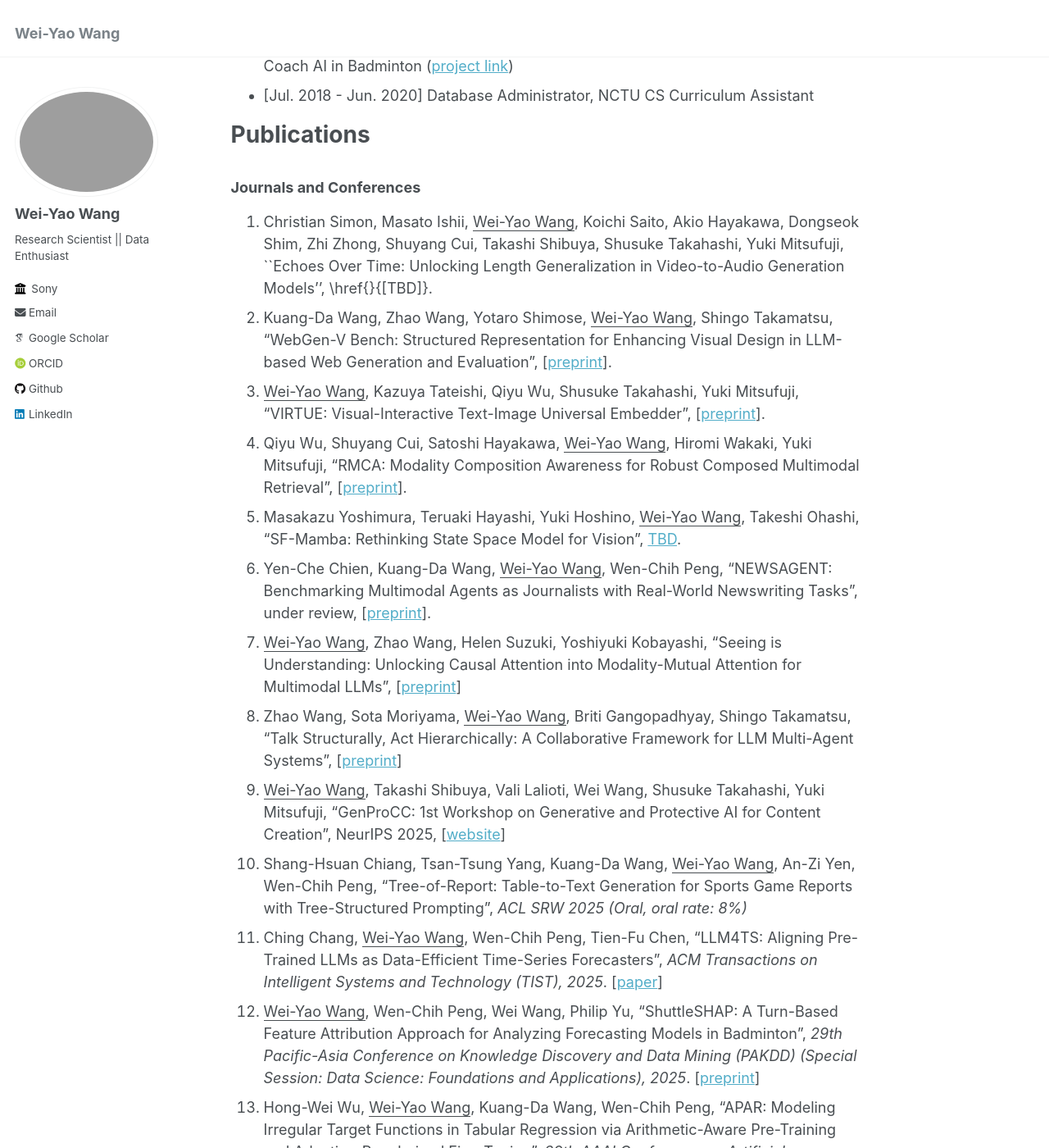
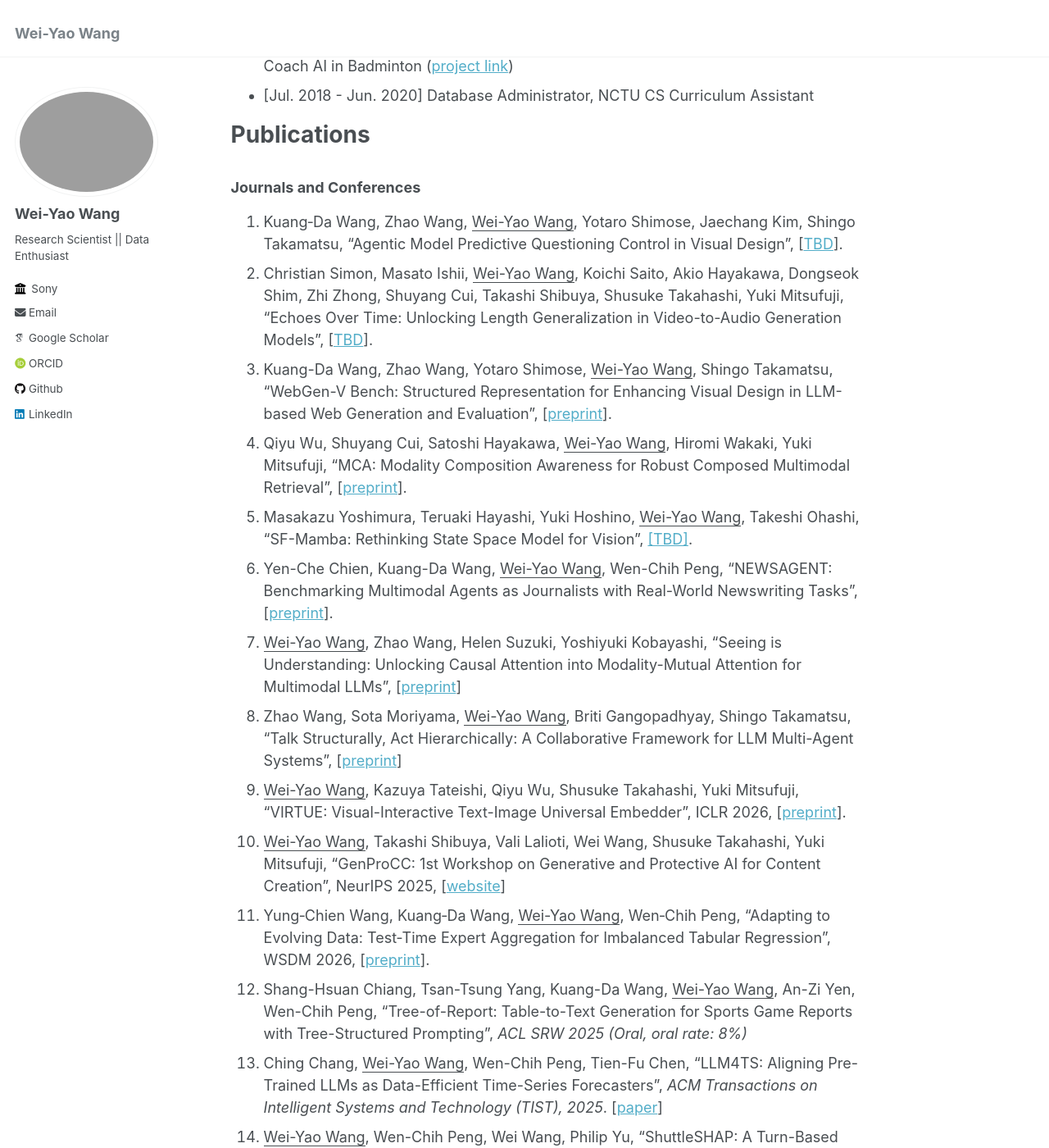
Before and after one commit to wywyWang/wywyWang.github.io, a Jekyll site: the page built from _pages/about.md, in a window 1280 px wide and 1400 px high, scrolled down 1200 px. Shown: the whole window at 82% size. Built offline with Jekyll 4.4.1, drawn with Linux system fonts in a browser that asks for light colours; some web fonts are replaced; some of the changed text lies outside the part shown.

Commit message:
update ICLR-26 publication

```diff
--- a/_pages/about.md
+++ b/_pages/about.md
@@ -33,15 +33,17 @@ Publications
 ======
 
 ### Journals and Conferences
-1. Christian Simon, Masato Ishii, <ins>Wei-Yao Wang</ins>, Koichi Saito, Akio Hayakawa, Dongseok Shim, Zhi Zhong, Shuyang Cui, Takashi Shibuya, Shusuke Takahashi, Yuki Mitsufuji, ``Echoes Over Time: Unlocking Length Generalization in Video-to-Audio Generation Models'', \href{}{[TBD]}.
-2. Kuang-Da Wang, Zhao Wang, Yotaro Shimose, <ins>Wei-Yao Wang</ins>, Shingo Takamatsu, "WebGen-V Bench: Structured Representation for Enhancing Visual Design in LLM-based Web Generation and Evaluation", [[preprint](https://arxiv.org/abs/2510.15306v1)].
-3. <ins>Wei-Yao Wang</ins>, Kazuya Tateishi, Qiyu Wu, Shusuke Takahashi, Yuki Mitsufuji, "VIRTUE: Visual-Interactive Text-Image Universal Embedder", [[preprint](https://arxiv.org/abs/2510.00523)].
-3. Qiyu Wu, Shuyang Cui, Satoshi Hayakawa, <ins>Wei-Yao Wang</ins>, Hiromi Wakaki, Yuki Mitsufuji, "RMCA: Modality Composition Awareness for Robust Composed Multimodal Retrieval", [[preprint](https://arxiv.org/abs/2510.15543)].
-3. Masakazu Yoshimura, Teruaki Hayashi, Yuki Hoshino, <ins>Wei-Yao Wang</ins>, Takeshi Ohashi, "SF-Mamba: Rethinking State Space Model for Vision", [TBD]().
-4. Yen-Che Chien, Kuang-Da Wang, <ins>Wei-Yao Wang</ins>, Wen-Chih Peng, "NEWSAGENT: Benchmarking Multimodal Agents as Journalists with Real-World Newswriting Tasks", under review, [[preprint](https://arxiv.org/abs/2509.00446)].
+1. Kuang‑Da Wang, Zhao Wang, <ins>Wei-Yao Wang</ins>, Yotaro Shimose, Jaechang Kim, Shingo Takamatsu, "Agentic Model Predictive Questioning Control in Visual Design", [[TBD]()].
+2. Christian Simon, Masato Ishii, <ins>Wei-Yao Wang</ins>, Koichi Saito, Akio Hayakawa, Dongseok Shim, Zhi Zhong, Shuyang Cui, Takashi Shibuya, Shusuke Takahashi, Yuki Mitsufuji, "Echoes Over Time: Unlocking Length Generalization in Video-to-Audio Generation Models", [[TBD]()].
+3. Kuang-Da Wang, Zhao Wang, Yotaro Shimose, <ins>Wei-Yao Wang</ins>, Shingo Takamatsu, "WebGen-V Bench: Structured Representation for Enhancing Visual Design in LLM-based Web Generation and Evaluation", [[preprint](https://arxiv.org/abs/2510.15306v1)].
+3. Qiyu Wu, Shuyang Cui, Satoshi Hayakawa, <ins>Wei-Yao Wang</ins>, Hiromi Wakaki, Yuki Mitsufuji, "MCA: Modality Composition Awareness for Robust Composed Multimodal Retrieval", [[preprint](https://arxiv.org/abs/2510.15543)].
+3. Masakazu Yoshimura, Teruaki Hayashi, Yuki Hoshino, <ins>Wei-Yao Wang</ins>, Takeshi Ohashi, "SF-Mamba: Rethinking State Space Model for Vision", [[TBD]]().
+4. Yen-Che Chien, Kuang-Da Wang, <ins>Wei-Yao Wang</ins>, Wen-Chih Peng, "NEWSAGENT: Benchmarking Multimodal Agents as Journalists with Real-World Newswriting Tasks", [[preprint](https://arxiv.org/abs/2509.00446)].
 5. <ins>Wei-Yao Wang</ins>, Zhao Wang, Helen Suzuki, Yoshiyuki Kobayashi, "Seeing is Understanding: Unlocking Causal Attention into Modality-Mutual Attention for Multimodal LLMs", [[preprint](https://arxiv.org/abs/2503.02597)]
 5. Zhao Wang, Sota Moriyama, <ins>Wei-Yao Wang</ins>, Briti Gangopadhyay, Shingo Takamatsu, "Talk Structurally, Act Hierarchically: A Collaborative Framework for LLM Multi-Agent Systems", [[preprint](https://arxiv.org/abs/2502.11098)]
-3. <ins>Wei-Yao Wang</ins>, Takashi Shibuya, Vali Lalioti, Wei Wang, Shusuke Takahashi, Yuki Mitsufuji, “GenProCC: 1st Workshop on Generative and Protective AI for Content Creation”, NeurIPS 2025, [[website](https://genprocc.github.io/)]
+3. <ins>Wei-Yao Wang</ins>, Kazuya Tateishi, Qiyu Wu, Shusuke Takahashi, Yuki Mitsufuji, "VIRTUE: Visual-Interactive Text-Image Universal Embedder", ICLR 2026, [[preprint](https://arxiv.org/abs/2510.00523)].
+3. <ins>Wei-Yao Wang</ins>, Takashi Shibuya, Vali Lalioti, Wei Wang, Shusuke Takahashi, Yuki Mitsufuji, "GenProCC: 1st Workshop on Generative and Protective AI for Content Creation", NeurIPS 2025, [[website](https://genprocc.github.io/)]
+5. Yung‑Chien Wang, Kuang‑Da Wang, <ins>Wei-Yao Wang</ins>, Wen‑Chih Peng, "Adapting to Evolving Data: Test‑Time Expert Aggregation for Imbalanced Tabular Regression", WSDM 2026, [[preprint](https://arxiv.org/abs/2506.07033)].
 3. Shang-Hsuan Chiang, Tsan-Tsung Yang, Kuang-Da Wang, <ins>Wei-Yao Wang</ins>, An-Zi Yen, Wen-Chih Peng, "Tree-of-Report: Table-to-Text Generation for Sports Game Reports with Tree-Structured Prompting", *ACL SRW 2025 (Oral, oral rate: 8%)*
 3. Ching Chang, <ins>Wei-Yao Wang</ins>, Wen-Chih Peng, Tien-Fu Chen, "LLM4TS: Aligning Pre-Trained LLMs as Data-Efficient Time-Series Forecasters", *ACM Transactions on Intelligent Systems and Technology (TIST), 2025*. [[paper](https://dl.acm.org/doi/10.1145/3719207)]
 4. <ins>Wei-Yao Wang</ins>, Wen-Chih Peng, Wei Wang, Philip Yu, "ShuttleSHAP: A Turn-Based Feature Attribution Approach for Analyzing Forecasting Models in Badminton", *29th Pacific-Asia Conference on Knowledge Discovery and Data Mining (PAKDD) (Special Session: Data Science: Foundations and Applications), 2025*. [[preprint](https://arxiv.org/abs/2312.10942)]
```
Also changed, not shown: other parts of _pages/about.md (+1 -1 lines).
